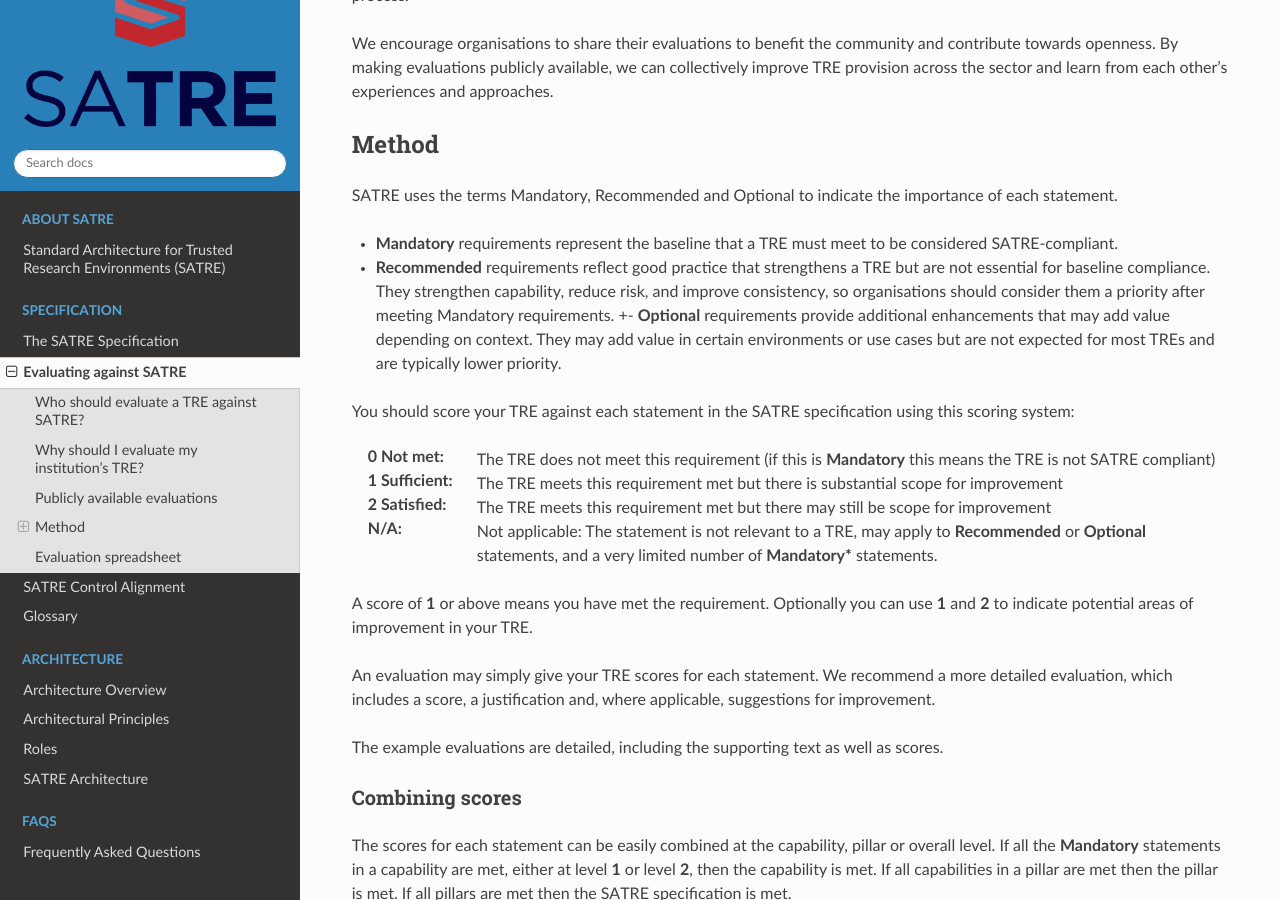
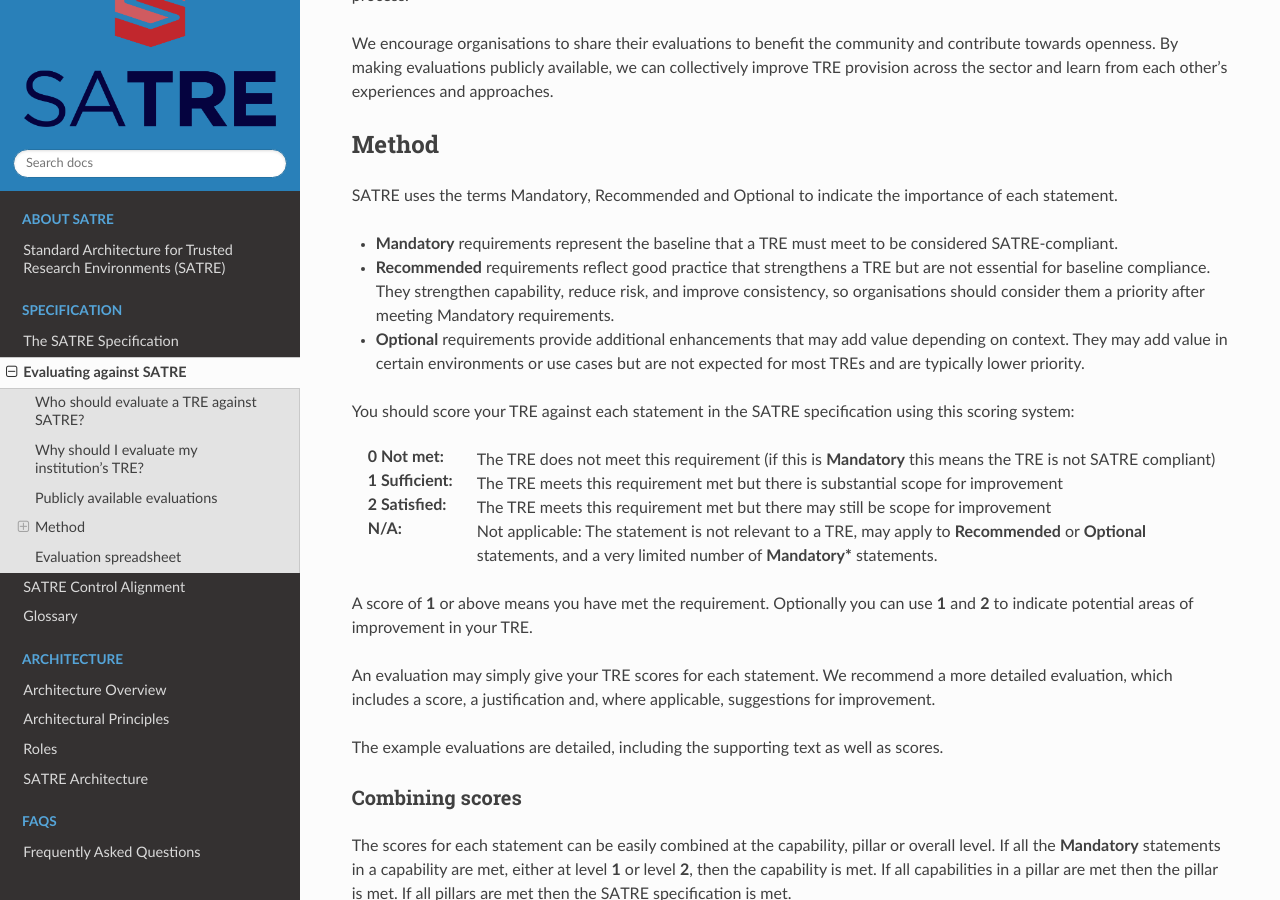
Before and after one commit to sa-tre/satre-specification, a Sphinx documentation site: the page built from docs/source/evaluation.md, in a window 1280 px wide and 900 px high, scrolled down 973 px. Built offline with Sphinx 7.4.7 and the Read the Docs theme 3.1.0, drawn with Linux system fonts in a browser that asks for light colours.

```diff
--- a/docs/source/evaluation.md
+++ b/docs/source/evaluation.md
@@ -44,7 +44,7 @@ SATRE uses the terms Mandatory, Recommended and Optional to indicate the importa
 
 + **Mandatory** requirements represent the baseline that a TRE must meet to be considered SATRE‑compliant.
 + **Recommended** requirements reflect good practice that strengthens a TRE but are not essential for baseline compliance. They strengthen capability, reduce risk, and improve consistency, so organisations should consider them a priority after meeting Mandatory requirements.
-+- **Optional** requirements provide additional enhancements that may add value depending on context. They may add value in certain environments or use cases but are not expected for most TREs and are typically lower priority.
++ **Optional** requirements provide additional enhancements that may add value depending on context. They may add value in certain environments or use cases but are not expected for most TREs and are typically lower priority.
 
 You should score your TRE against each statement in the SATRE specification using this scoring system:
 
```
